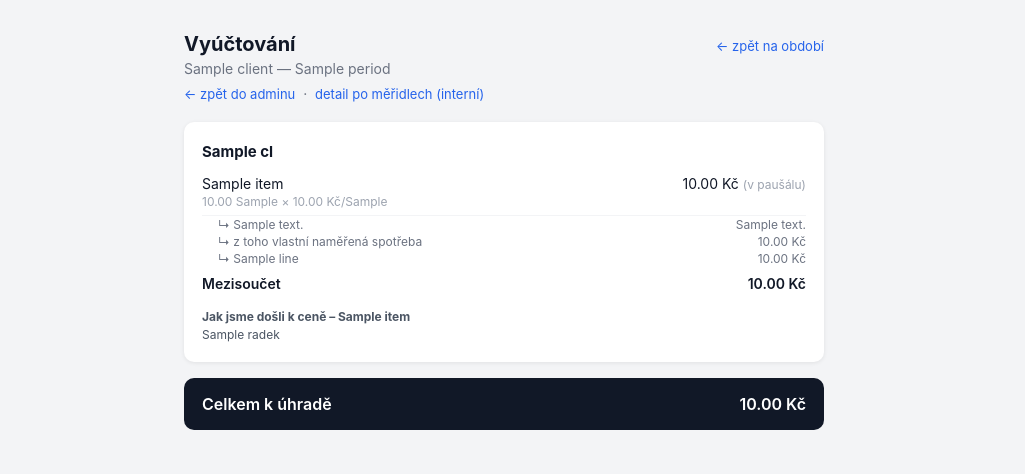
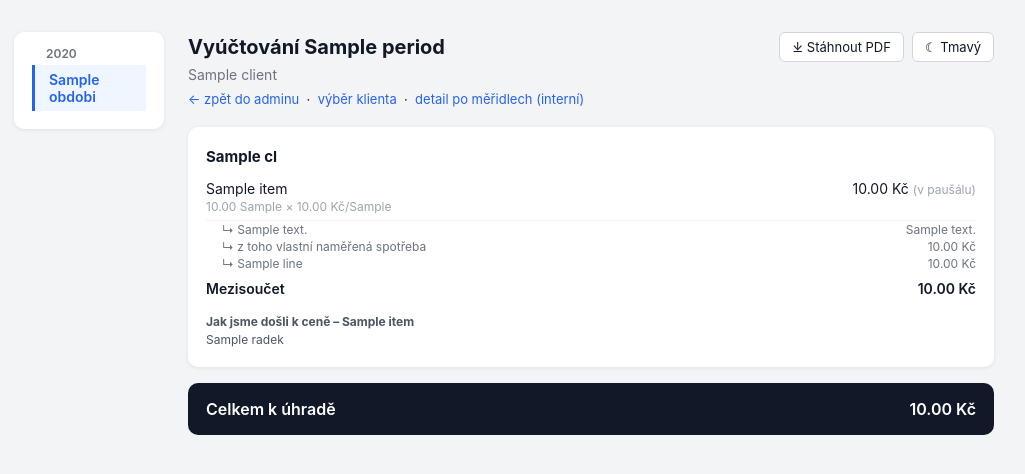
Before and after one commit to 6dbf2jj6n4-a11y/rozuctovani, a Django app: template billing/templates/billing/period_detail.html in a window 1280 px wide. Shown: the top 474 px of the page, without its empty margins (136-1161 px from the left). Run offline with Django 5.2, Linux system fonts and the light colour scheme; the template is opened without the code that fills it: most values are stand-ins (such as "Sample title", 1, 10 or a date in 2020); parts of the project's set-up code (start-up, migrations or seed data) failed here and were passed over.

Commit message:
Klientsky portal: svetly/tmavy rezim, obdobi vlevo, PDF ke stazeni
Daniel 2026-09-25 chtel na strance vyuctovani pro klienty:

1. Svetly / tmavy rezim - bez volby se ridi systemem, tlacitko ho prepne
   a volba se pamatuje v prohlizeci. Barvy jsou promenne ve spolecnem
   zakladu billing/_zaklad.html, ktery ted pouzivaji obe stranky portalu.
2. Seznam obdobi vlevo, seskupeny po rocich, aktualni mesic zvyrazneny -
   mezi mesici se prepina bez vraceni na prehled. Na telefonu se presune
   nahoru jako vodorovny pruh.
3. Tlacitko "Stahnout PDF" - novy view period_pdf vraci stejny dokument,
   jaky jde klientovi (statement_generator), se jmenem souboru
   vyuctovani_<klient>_<RRRR-MM>.pdf.

Kontrola pristupu je pro detail i PDF spolecna (_klient_a_obdobi):
klient vidi jen obdobi, za ktera ma vyuctovane polozky.

Co-Authored-By: Claude Opus 5.5 <noreply@anthropic.com>

```diff
--- /dev/null
+++ b/billing/templates/billing/_zaklad.html
@@ -0,0 +1,78 @@
+<!DOCTYPE html>
+<html lang="cs">
+<head>
+    <meta charset="utf-8">
+    <meta name="viewport" content="width=device-width, initial-scale=1">
+    <title>{% block title %}Moje vyúčtování{% endblock %}</title>
+    {% comment %}
+        Zvolene tema se nastavi jeste pred vykreslenim stranky, jinak by
+        pri tmavem rezimu stranka na okamzik problikla svetle. Bez ulozene
+        volby se ridi nastavenim systemu (prefers-color-scheme).
+        Viz Daniel 2026-09-25.
+    {% endcomment %}
+    <script>
+        (function () {
+            try {
+                var t = localStorage.getItem("rx-tema");
+                if (t) document.documentElement.setAttribute("data-theme", t);
+            } catch (e) {}
+        })();
+    </script>
+    <style>
+        :root {
+            --bg: #f3f4f6; --card: #ffffff; --text: #111827; --muted: #6b7280;
+            --faint: #9ca3af; --line: #f3f4f6; --hover: #f9fafb; --border: #d1d5db;
+            --accent: #2563eb; --accent-bg: #eff6ff; --basis: #4b5563;
+            --total-bg: #111827; --total-text: #ffffff; --shadow: rgba(0, 0, 0, 0.08);
+        }
+        @media (prefers-color-scheme: dark) {
+            :root:not([data-theme="light"]) {
+                --bg: #0f1115; --card: #1a1d23; --text: #e5e7eb; --muted: #9ca3af;
+                --faint: #6b7280; --line: #2a2e36; --hover: #22262e; --border: #3a3f48;
+                --accent: #60a5fa; --accent-bg: #1e293b; --basis: #cbd5e1;
+                --total-bg: #e5e7eb; --total-text: #111827; --shadow: rgba(0, 0, 0, 0.4);
+            }
+        }
+        :root[data-theme="dark"] {
+            --bg: #0f1115; --card: #1a1d23; --text: #e5e7eb; --muted: #9ca3af;
+            --faint: #6b7280; --line: #2a2e36; --hover: #22262e; --border: #3a3f48;
+            --accent: #60a5fa; --accent-bg: #1e293b; --basis: #cbd5e1;
+            --total-bg: #e5e7eb; --total-text: #111827; --shadow: rgba(0, 0, 0, 0.4);
+        }
+        body {
+            font-family: -apple-system, "Segoe UI", Roboto, Arial, sans-serif;
+            background: var(--bg); color: var(--text); margin: 0;
+        }
+        a { color: var(--accent); }
+        .card { background: var(--card); border-radius: 10px; box-shadow: 0 1px 4px var(--shadow); }
+        .tlacitko {
+            display: inline-flex; align-items: center; gap: 6px;
+            font: inherit; font-size: 13px; padding: 6px 12px; border-radius: 6px;
+            border: 1px solid var(--border); background: var(--card); color: var(--text);
+            cursor: pointer; text-decoration: none; white-space: nowrap;
+        }
+        .tlacitko:hover { background: var(--hover); }
+        .tema .svetle { display: none; }
+        :root[data-theme="dark"] .tema .svetle { display: inline; }
+        :root[data-theme="dark"] .tema .tmave { display: none; }
+        @media (prefers-color-scheme: dark) {
+            :root:not([data-theme]) .tema .svetle { display: inline; }
+            :root:not([data-theme]) .tema .tmave { display: none; }
+        }
+        {% block styles %}{% endblock %}
+    </style>
+</head>
+<body>
+{% block body %}{% endblock %}
+<script>
+    function prepniTema() {
+        var root = document.documentElement;
+        var ted = root.getAttribute("data-theme")
+            || (window.matchMedia("(prefers-color-scheme: dark)").matches ? "dark" : "light");
+        var nove = ted === "dark" ? "light" : "dark";
+        root.setAttribute("data-theme", nove);
+        try { localStorage.setItem("rx-tema", nove); } catch (e) {}
+    }
+</script>
+</body>
+</html>
--- a/billing/templates/billing/period_detail.html
+++ b/billing/templates/billing/period_detail.html
@@ -1,58 +1,93 @@
+{% extends "billing/_zaklad.html" %}
 {% load billing_extras %}
-<!DOCTYPE html>
-<html lang="cs">
-<head>
-    <meta charset="utf-8">
-    <meta name="viewport" content="width=device-width, initial-scale=1">
-    <title>Vyúčtování — {{ period }}</title>
-    <style>
-        body {
-            font-family: -apple-system, "Segoe UI", Roboto, Arial, sans-serif;
-            background: #f3f4f6;
-            margin: 0;
-            color: #111827;
+
+{% block title %}Vyúčtování — {{ period }}{% endblock %}
+
+{% block styles %}
+    .wrap { max-width: 980px; margin: 0 auto; padding: 32px 20px; }
+    .rozlozeni { display: grid; grid-template-columns: 150px minmax(0, 1fr); gap: 24px; align-items: start; }
+
+    /* Seznam obdobi vlevo - rychle prepinani mezi mesici. */
+    .obdobi { position: sticky; top: 20px; padding: 8px 0; }
+    .obdobi .rok { font-size: 12px; font-weight: 600; color: var(--muted); padding: 10px 14px 4px; }
+    .obdobi a {
+        display: block; padding: 6px 14px; font-size: 14px;
+        color: var(--text); text-decoration: none; border-left: 3px solid transparent;
     }
-        .wrap { max-width: 640px; margin: 0 auto; padding: 32px 20px; }
-        .topbar { display: flex; justify-content: space-between; align-items: baseline; margin-bottom: 4px; }
+    .obdobi a:hover { background: var(--hover); }
+    .obdobi a.aktivni { background: var(--accent-bg); border-left-color: var(--accent); color: var(--accent); font-weight: 600; }
+
+    .topbar { display: flex; justify-content: space-between; align-items: center; gap: 12px; flex-wrap: wrap; margin-bottom: 4px; }
+    .akce { display: flex; gap: 8px; }
     h1 { font-size: 20px; margin: 0; }
-        .back { font-size: 13px; color: #2563eb; text-decoration: none; }
-        .back:hover { text-decoration: underline; }
-        .sub { color: #6b7280; font-size: 14px; margin: 0 0 20px; }
-        .card { background: #fff; border-radius: 10px; box-shadow: 0 1px 4px rgba(0,0,0,0.08); padding: 4px 18px 18px; margin-bottom: 16px; }
-        .card h2 { font-size: 15px; margin: 16px 0 8px; color: #111827; }
+    .sub { color: var(--muted); font-size: 14px; margin: 4px 0 20px; }
+    .odkazy { font-size: 13px; margin: -12px 0 20px; }
+    .odkazy a { text-decoration: none; }
+    .odkazy a:hover { text-decoration: underline; }
+
+    .card { padding: 4px 18px 18px; margin-bottom: 16px; }
+    .card h2 { font-size: 15px; margin: 16px 0 8px; }
     table { width: 100%; border-collapse: collapse; font-size: 14px; }
-        td { padding: 6px 0; border-bottom: 1px solid #f3f4f6; vertical-align: top; }
-        td.amount { text-align: right; white-space: nowrap; }
-        .meta { display: block; color: #9ca3af; font-size: 12px; margin-top: 2px; }
+    td { padding: 6px 0; border-bottom: 1px solid var(--line); vertical-align: top; }
+    td.amount { text-align: right; white-space: nowrap; padding-left: 12px; }
+    .meta { display: block; color: var(--faint); font-size: 12px; margin-top: 2px; }
     tr.subtotal td { font-weight: 600; border-bottom: none; padding-top: 8px; }
+    tr.rozpad td { color: var(--muted); font-size: 12px; border-bottom: none; padding: 1px 0 1px 16px; }
+    tr.rozpad td.amount { padding-left: 12px; }
+    .zaklad { color: var(--basis); font-size: 12px; line-height: 1.5; margin-top: 10px; }
     .grand-total {
-            background: #111827;
-            color: #fff;
-            border-radius: 10px;
-            padding: 16px 18px;
-            display: flex;
-            justify-content: space-between;
-            font-size: 16px;
-            font-weight: 600;
+        background: var(--total-bg); color: var(--total-text); border-radius: 10px;
+        padding: 16px 18px; display: flex; justify-content: space-between;
+        font-size: 16px; font-weight: 600;
     }
-        .empty { color: #6b7280; font-size: 14px; }
-        tr.rozpad td { color: #6b7280; font-size: 12px; border-bottom: none; padding: 1px 0 1px 16px; }
-        .zaklad { color: #4b5563; font-size: 12px; line-height: 1.5; margin-top: 10px; }
-    </style>
-</head>
-<body>
+    .empty { color: var(--muted); font-size: 14px; }
+
+    /* Na telefonu se seznam obdobi presune nahoru jako vodorovny pruh. */
+    @media (max-width: 720px) {
+        .rozlozeni { grid-template-columns: 1fr; }
+        .obdobi { position: static; display: flex; overflow-x: auto; gap: 2px; padding: 6px; }
+        .obdobi .rok { display: none; }
+        .obdobi a { border-left: none; border-radius: 6px; white-space: nowrap; }
+    }
+    @media print {
+        .obdobi, .akce, .odkazy { display: none; }
+        .rozlozeni { grid-template-columns: 1fr; }
+    }
+{% endblock %}
+
+{% block body %}
 <div class="wrap">
+<div class="rozlozeni">
+
+    <nav class="card obdobi" aria-label="Období">
+        {% regroup obdobi by year as podle_roku %}
+        {% for skupina in podle_roku %}
+            <div class="rok">{{ skupina.grouper|stringformat:"d" }}</div>
+            {% for o in skupina.list %}
+                <a href="{% url 'moje-vyuctovani-detail' o.pk %}{{ dotaz }}"{% if o.pk == period.pk %} class="aktivni" aria-current="page"{% endif %}>{{ o }}</a>
+            {% endfor %}
+        {% endfor %}
+    </nav>
+
+    <main>
         <div class="topbar">
-        <h1>Vyúčtování</h1>
-        <a class="back" href="{% url 'moje-vyuctovani' %}{% if request.GET.client %}?client={{ request.GET.client }}{% endif %}">&larr; zpět na období</a>
+            <h1>Vyúčtování {{ period }}</h1>
+            <div class="akce">
+                <a class="tlacitko" href="{% url 'moje-vyuctovani-pdf' period.pk %}{{ dotaz }}">⤓ Stáhnout PDF</a>
+                <button type="button" class="tlacitko tema" onclick="prepniTema()" title="Přepnout světlý / tmavý režim">
+                    <span class="tmave">☾ Tmavý</span><span class="svetle">☀ Světlý</span>
+                </button>
             </div>
-    <p class="sub">{{ client.name }} — {{ period }}</p>
+        </div>
+        <p class="sub">{{ client.name }}</p>
 
         {% if request.user.role != "klient" %}
-        <p class="sub" style="margin-top:-12px;">
-            <a class="back" href="{% url 'admin:index' %}">&larr; zpět do adminu</a>
+            <p class="odkazy">
+                <a href="{% url 'admin:index' %}">&larr; zpět do adminu</a>
                 &nbsp;·&nbsp;
-            <a class="back" href="{% url 'admin:core_billingline_detail_client' client.pk %}?period={{ period.pk }}">detail po měřidlech (interní)</a>
+                <a href="{% url 'moje-vyuctovani' %}{{ dotaz }}">výběr klienta</a>
+                &nbsp;·&nbsp;
+                <a href="{% url 'admin:core_billingline_detail_client' client.pk %}?period={{ period.pk }}">detail po měřidlech (interní)</a>
             </p>
         {% endif %}
 
@@ -63,7 +98,7 @@
                     {% for line in cls.lines %}
                         <tr>
                             <td>
-                            {{ line.item }}{% if show_card_column %} <span style="color:#9ca3af;">({{ line.card }})</span>{% endif %}
+                                {{ line.item }}{% if show_card_column %} <span style="color:var(--faint);">({{ line.card }})</span>{% endif %}
                                 {% if line.units is not None %}
                                     <span class="meta">{{ line|units_display }} × {{ line|price_per_unit_display }}</span>
                                 {% endif %}
@@ -126,6 +161,8 @@
                 již zahrnuté v paušální platbě, proto nejsou v částce k úhradě.
             </p>
         {% endif %}
+    </main>
+
 </div>
-</body>
-</html>
+</div>
+{% endblock %}
--- a/billing/urls.py
+++ b/billing/urls.py
@@ -5,4 +5,5 @@ from . import views
 urlpatterns = [
     path("", views.periods_list, name="moje-vyuctovani"),
     path("<int:period_id>/", views.period_detail, name="moje-vyuctovani-detail"),
+    path("<int:period_id>/pdf/", views.period_pdf, name="moje-vyuctovani-pdf"),
 ]
--- a/config/settings.py
+++ b/config/settings.py
@@ -170,7 +170,7 @@ SESSION_SAVE_EVERY_REQUEST = True
 # 2027.0), i kdyby se nekdo zapomnel APP_VERSION_YEAR rucne prepsat -
 # dohoda s Danielem 2026-08-15.
 APP_VERSION_YEAR = 2026
-APP_VERSION_SEQUENCE = 298
+APP_VERSION_SEQUENCE = 299
 APP_VERSION = (
     f"{APP_VERSION_YEAR}.{APP_VERSION_SEQUENCE}"
     if date.today().year == APP_VERSION_YEAR
```
Also changed, not shown: billing/templates/billing/periods_list.html (+25 -41 lines), billing/views.py (+50 -18 lines). Lines whose indentation alone changed are shown as unchanged.
